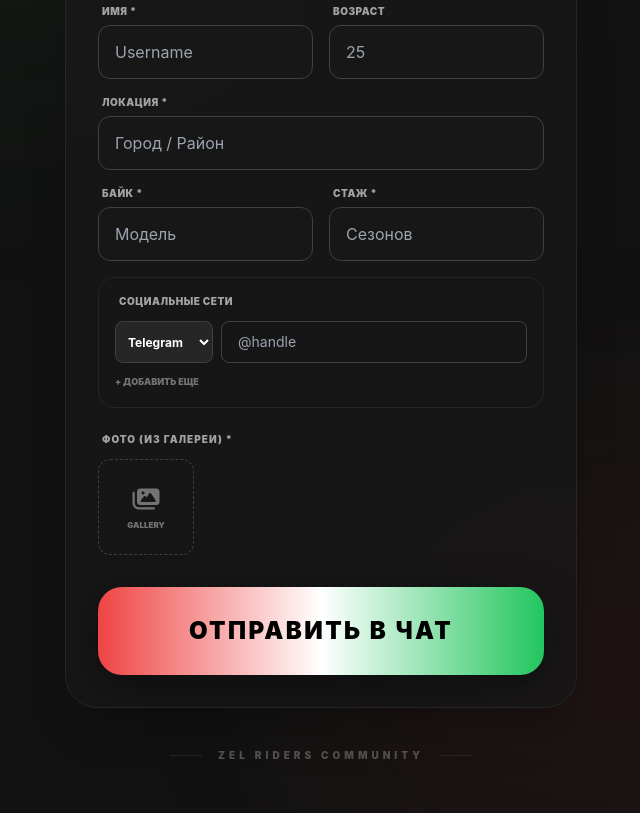
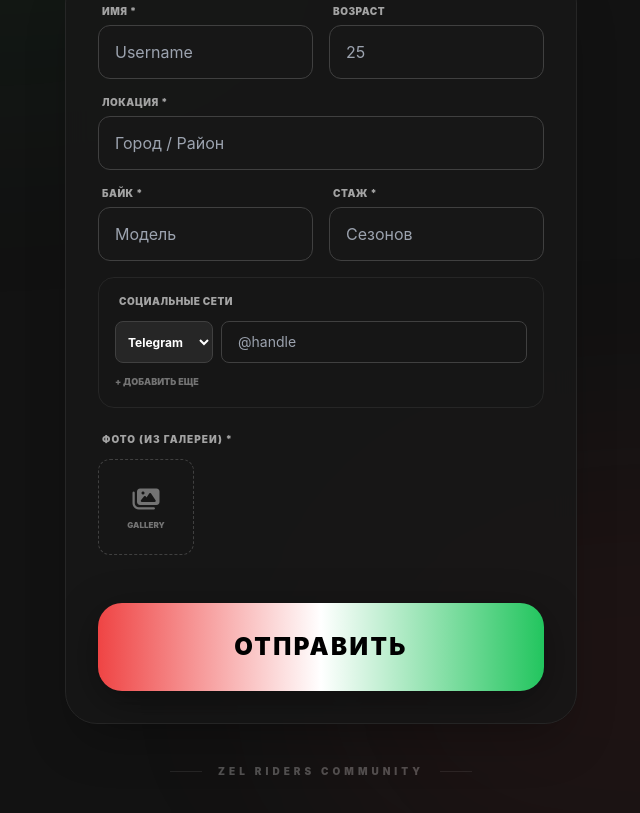
Before and after one commit to LukomskiyAA/zel-riders-miniapp, a React (Vite) app: page / in a window 1280 px wide. Shown: the part 301-1114 px from the top of the page, without its empty margins (319-959 px from the left). Built offline with nearby package versions, Linux system fonts and the light colour scheme.

Commit message:
Add files via upload

```diff
--- a/App.tsx
+++ b/App.tsx
@@ -1,5 +1,5 @@
 
-import React, { useState, useRef, useEffect } from 'react';
+import React, { useState, useRef, useEffect, useCallback } from 'react';
 import { RiderData, AppSettings, PhotoFile, SocialEntry } from './types';
 import { generateRiderBio } from './geminiService';
 import { sendToTelegram } from './telegramService';
@@ -36,6 +36,73 @@ const App: React.FC = () => {
   const [status, setStatus] = useState<{ type: 'success' | 'error' | null, message: string }>({ type: null, message: '' });
 
   const fileInputRef = useRef<HTMLInputElement>(null);
+
+  // Функция отправки данных (вынесена для использования в MainButton)
+  const performSubmit = useCallback(async () => {
+    if (isSubmitting) return;
+
+    if (!formData.name || !formData.location || !formData.gear || !formData.season) {
+        tg?.showAlert("Пожалуйста, заполните все обязательные поля со звездочкой (*)");
+        return;
+    }
+
+    if (photos.length === 0) {
+      setStatus({ type: 'error', message: 'Нужно хотя бы одно фото 📸' });
+      tg?.showAlert("Добавьте хотя бы одну фотографию!");
+      return;
+    }
+
+    setIsSubmitting(true);
+    setStatus({ type: null, message: '' });
+    tg?.MainButton?.showProgress();
+
+    try {
+      const aiBio = await generateRiderBio(formData);
+
+      const result = await sendToTelegram(
+        TELEGRAM_CONFIG,
+        formData,
+        aiBio,
+        photos.map(p => p.file)
+      );
+
+      if (result.ok || (Array.isArray(result) && result[0]?.ok)) {
+        setStatus({ type: 'success', message: 'Отправлено! 🏁' });
+        tg?.HapticFeedback?.notificationOccurred('success');
+        tg?.MainButton?.hideProgress();
+        tg?.MainButton?.setParams({ text: 'ГОТОВО!', color: '#22c55e' });
+
+        setPhotos([]);
+        setTimeout(() => {
+           if (tg) tg.close();
+        }, 1500);
+      } else {
+        throw new Error(result.description || 'Ошибка API Telegram');
+      }
+    } catch (error: any) {
+      setStatus({ type: 'error', message: `Ошибка: ${error.message}` });
+      tg?.HapticFeedback?.notificationOccurred('error');
+      tg?.MainButton?.hideProgress();
+    } finally {
+      setIsSubmitting(false);
+    }
+  }, [formData, photos, isSubmitting, tg]);
+
+  // Настройка MainButton при изменении состояния
+  useEffect(() => {
+    if (tg) {
+      tg.MainButton.setText('ОТПРАВИТЬ АНКЕТУ');
+      tg.MainButton.setParams({
+        is_visible: true,
+        is_active: !isSubmitting && formData.name.length > 0,
+        color: '#ef4444',
+        text_color: '#ffffff'
+      });
+
+      tg.MainButton.onClick(performSubmit);
+      return () => tg.MainButton.offClick(performSubmit);
+    }
+  }, [tg, performSubmit, formData.name, isSubmitting]);
 
   useEffect(() => {
     if (tg) {
@@ -115,52 +182,8 @@ const App: React.FC = () => {
     });
   };
 
-  const handleSubmit = async (e: React.FormEvent) => {
-    e.preventDefault();
-
-    if (!TELEGRAM_CONFIG.botToken || !TELEGRAM_CONFIG.chatId) {
-      setStatus({ type: 'error', message: 'Ошибка конфигурации 🛠️' });
-      return;
-    }
-
-    if (photos.length === 0) {
-      setStatus({ type: 'error', message: 'Нужно хотя бы одно фото 📸' });
-      return;
-    }
-
-    setIsSubmitting(true);
-    setStatus({ type: null, message: '' });
-
-    try {
-      const aiBio = await generateRiderBio(formData);
-
-      const result = await sendToTelegram(
-        TELEGRAM_CONFIG,
-        formData,
-        aiBio,
-        photos.map(p => p.file)
-      );
-
-      if (result.ok || (Array.isArray(result) && result[0]?.ok)) {
-        setStatus({ type: 'success', message: 'Отправлено! 🏁' });
-        tg?.HapticFeedback?.notificationOccurred('success');
-        setPhotos([]);
-        setTimeout(() => {
-           if (tg) tg.close();
-        }, 1500);
-      } else {
-        throw new Error(result.description || 'Ошибка API Telegram');
-      }
-    } catch (error: any) {
-      setStatus({ type: 'error', message: `Ошибка: ${error.message}` });
-      tg?.HapticFeedback?.notificationOccurred('error');
-    } finally {
-      setIsSubmitting(false);
-    }
-  };
-
   return (
-    <div className="min-h-screen p-4 md:p-8 flex flex-col items-center justify-start relative overflow-x-hidden">
+    <div className="min-h-screen p-4 md:p-8 flex flex-col items-center justify-start relative overflow-x-hidden pb-24">
       {/* Background decoration */}
       <div className="absolute top-[-5%] left-[-10%] w-[60%] h-[40%] bg-green-900/10 blur-[100px] rounded-full pointer-events-none"></div>
       <div className="absolute bottom-[-5%] right-[-10%] w-[60%] h-[40%] bg-red-900/10 blur-[100px] rounded-full pointer-events-none"></div>
@@ -188,7 +211,7 @@ const App: React.FC = () => {
       </div>
 
       {/* Main Form */}
-      <form onSubmit={handleSubmit} className="w-full max-w-lg bg-[#181818]/80 backdrop-blur-md border border-neutral-800 rounded-[2rem] p-6 md:p-8 shadow-2xl relative z-10 mb-10">
+      <div className="w-full max-w-lg bg-[#181818]/80 backdrop-blur-md border border-neutral-800 rounded-[2rem] p-6 md:p-8 shadow-2xl relative z-10 mb-10">
         <div className="grid grid-cols-1 md:grid-cols-2 gap-4 mb-6">
           <div className="space-y-1.5">
             <label className="block text-[10px] font-black uppercase text-neutral-400 ml-1 tracking-wider">Имя *</label>
@@ -284,7 +307,7 @@ const App: React.FC = () => {
           </div>
         </div>
 
-        <div className="mb-8">
+        <div className="mb-4">
           <label className="block text-[10px] font-black uppercase text-neutral-400 mb-3 ml-1 tracking-widest">Фото (из галереи) *</label>
           <div className="flex flex-wrap gap-3">
             {photos.map((photo, idx) => (
@@ -310,20 +333,23 @@ const App: React.FC = () => {
         </div>
 
         {status.message && (
-          <div className={`mb-6 p-4 rounded-xl text-[10px] font-black uppercase text-center animate-pulse ${status.type === 'success' ? 'bg-green-500/20 text-green-400' : 'bg-red-500/20 text-red-400'}`}>
+          <div className={`mt-4 p-4 rounded-xl text-[10px] font-black uppercase text-center animate-pulse ${status.type === 'success' ? 'bg-green-500/20 text-green-400' : 'bg-red-500/20 text-red-400'}`}>
             {status.message}
           </div>
         )}
 
-        <button
-          disabled={isSubmitting}
-          style={{ background: 'linear-gradient(to right, #ef4444 0%, #ffffff 50%, #22c55e 100%)' }}
-          className="w-full py-7 text-2xl text-black font-black uppercase tracking-widest rounded-[1.5rem] shadow-[0_10px_40px_rgba(0,0,0,0.4)] active:scale-[0.97] transition-all disabled:opacity-50 relative overflow-hidden group"
-        >
-          <span className="relative z-10">{isSubmitting ? 'Отправка...' : 'Отправить в чат'}</span>
-          <div className="absolute inset-0 bg-white/20 translate-x-[-100%] group-hover:translate-x-[100%] transition-transform duration-700"></div>
-        </button>
-      </form>
+        {/* Запасная кнопка для ПК/Браузеров, где нет MainButton */}
+        {!tg && (
+           <button
+           onClick={performSubmit}
+           disabled={isSubmitting}
+           style={{ background: 'linear-gradient(to right, #ef4444 0%, #ffffff 50%, #22c55e 100%)' }}
+           className="w-full mt-8 py-7 text-2xl text-black font-black uppercase tracking-widest rounded-[1.5rem] shadow-[0_10px_40px_rgba(0,0,0,0.4)] active:scale-[0.97] transition-all disabled:opacity-50 relative overflow-hidden group"
+         >
+           <span className="relative z-10">{isSubmitting ? 'Отправка...' : 'Отправить'}</span>
+         </button>
+        )}
+      </div>
 
       <footer className="mb-10 text-neutral-600 text-[10px] uppercase font-black tracking-[0.4em] flex items-center gap-4">
         <span className="w-8 h-[1px] bg-neutral-800"></span>
```
